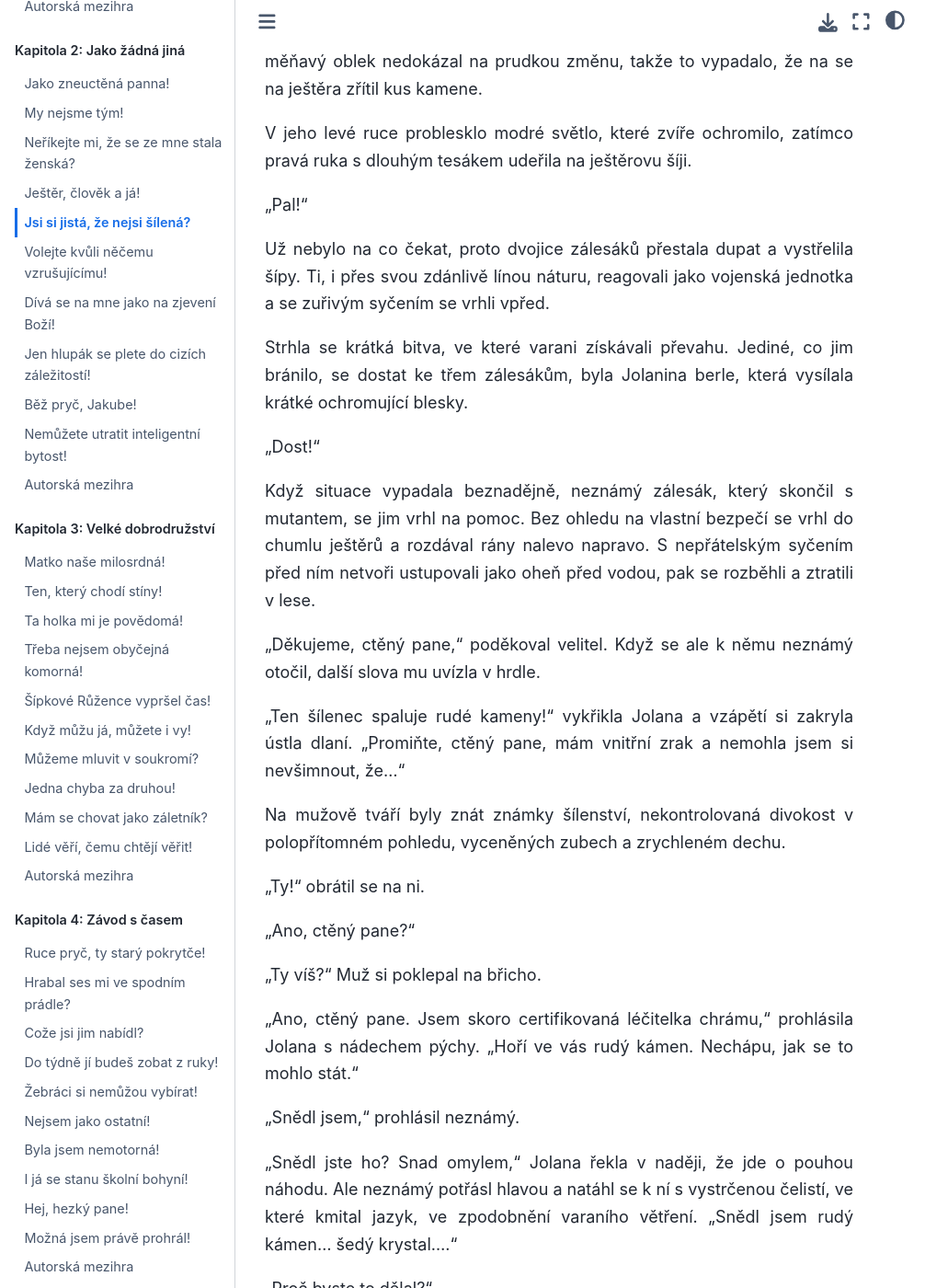
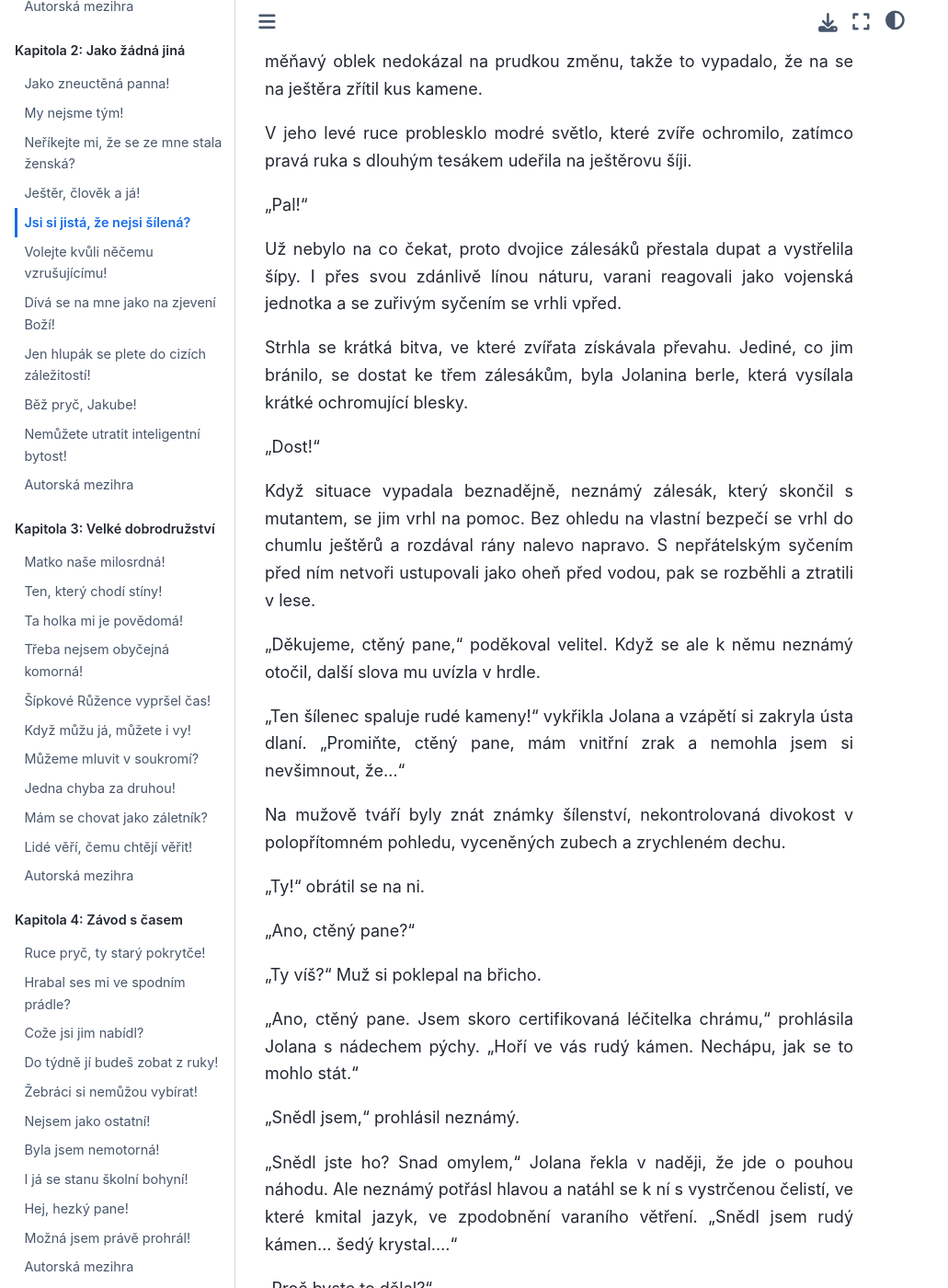
Before and after one commit to hanpari/sest-spolecniku, a Sphinx documentation site: the page built from source/sest_spolecniku/002-jako-zadna-jina/05.md, in a window 1280 px wide and 1400 px high, scrolled down 1468 px. Shown: the whole window at 92% size, without its empty margins (0-1031 px from the left). Built offline with Sphinx 7.4.7 and the Sphinx Book theme 1.1.4, drawn with Linux system fonts in a browser that asks for light colours; pages that are not in the unit, such as notebooks, are missing from menus.

Commit message:
Update 05.md

```diff
--- a/source/sest_spolecniku/002-jako-zadna-jina/05.md
+++ b/source/sest_spolecniku/002-jako-zadna-jina/05.md
@@ -34,9 +34,9 @@ V jeho levé ruce problesklo modré světlo, které zvíře ochromilo, zatímco
 
 "Pal!"
 
-Už nebylo na co čekat, proto dvojice zálesáků přestala dupat a vystřelila šípy. Ti, i přes svou zdánlivě línou náturu, reagovali jako vojenská jednotka a se zuřivým syčením se vrhli vpřed.
+Už nebylo na co čekat, proto dvojice zálesáků přestala dupat a vystřelila šípy. I přes svou zdánlivě línou náturu, varani reagovali jako vojenská jednotka a se zuřivým syčením se vrhli vpřed.
 
-Strhla se krátká bitva, ve které varani získávali převahu. Jediné, co jim bránilo, se dostat ke třem zálesákům, byla Jolanina berle, která vysílala krátké ochromující blesky.
+Strhla se krátká bitva, ve které zvířata získávala převahu. Jediné, co jim bránilo, se dostat ke třem zálesákům, byla Jolanina berle, která vysílala krátké ochromující blesky.
 
 "Dost!"
 
@@ -44,7 +44,7 @@ Když situace vypadala beznadějně, neznámý zálesák, který skončil s muta
 
 "Děkujeme, ctěný pane," poděkoval velitel. Když se ale k němu neznámý otočil, další slova mu uvízla v hrdle.
 
-"Ten šílenec spaluje rudé kameny!" vykřikla Jolana a vzápětí si zakryla ústla dlaní. "Promiňte, ctěný pane, mám vnitřní zrak a nemohla jsem si nevšimnout, že…"
+"Ten šílenec spaluje rudé kameny!" vykřikla Jolana a vzápětí si zakryla ústa dlaní. "Promiňte, ctěný pane, mám vnitřní zrak a nemohla jsem si nevšimnout, že…"
 
 Na mužově tváří byly znát známky šílenství, nekontrolovaná divokost v polopřítomném pohledu, vyceněných zubech a zrychleném dechu.
 
```
